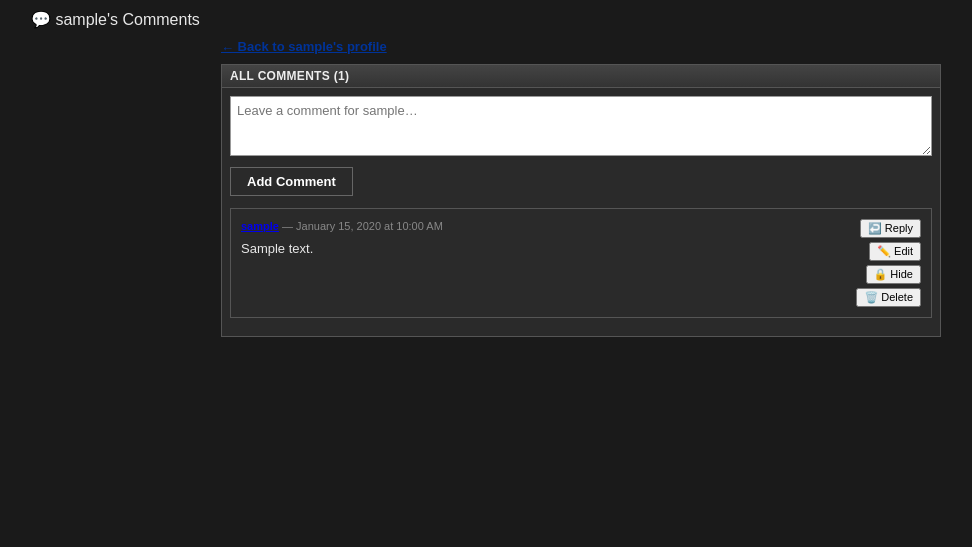
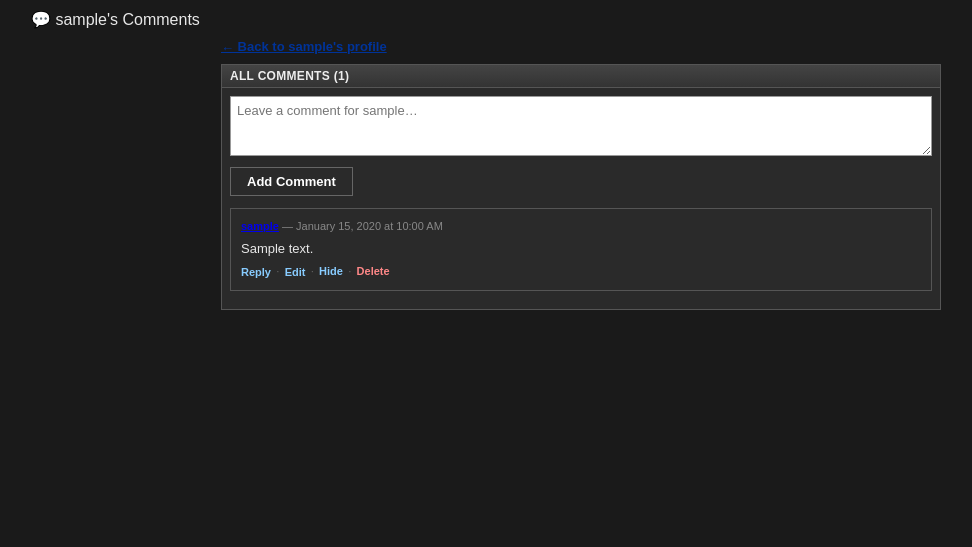
Before and after one commit to brickface082/millennial-space, a Flask app: page /profile/sample/comments in a window 1280 px wide. Shown: the part 57-604 px from the top of the page, without its empty margins (59-1031 px from the left). Run offline with Flask 3, Linux system fonts and the light colour scheme; a user stored in the database is signed in; tables that the repository leaves empty hold one stand-in row (values such as "Sample post"); data that the repository does not hold is empty; some libraries are stand-ins or nearby versions.

Commit message:
Style comment actions as text links, not white button boxes

```diff
--- a/static/style.css
+++ b/static/style.css
@@ -1228,36 +1228,54 @@ body.dark-mode .ms-daily-inspiration-hide { color: #aaa; }
     word-break: break-word;
 }
 
-.comment-row {
-    display: flex;
-    gap: 12px;
-    align-items: flex-start;
-}
-
-.comment-main {
-    flex: 1;
-    min-width: 0;
+/* Text-link buttons — no white browser button chrome */
+.ms-link-btn {
+    color: #003399;
+    font-weight: bold;
+    text-decoration: none;
+    font-size: 12px;
+    background: none;
+    border: none;
+    padding: 0;
+    cursor: pointer;
+    font-family: inherit;
+}
+
+.ms-link-btn:hover {
+    text-decoration: underline;
+}
+
+.ms-link-btn.danger {
+    color: #cc0000;
 }
 
 .comment-main .post-body {
-    margin-bottom: 0;
+    margin-bottom: 4px;
 }
 
 .comment-actions {
     display: flex;
-    flex-direction: column;
-    align-items: flex-end;
-    gap: 4px;
-    flex-shrink: 0;
+    flex-wrap: wrap;
+    align-items: center;
+    gap: 2px 0;
+    margin-top: 2px;
+    font-size: 11px;
 }
 
 .comment-actions form {
+    display: inline;
     margin: 0;
 }
 
 .comment-actions .ms-link-btn {
     font-size: 11px;
     white-space: nowrap;
+}
+
+.comment-actions .comment-action-sep {
+    color: #aaa;
+    margin: 0 5px;
+    user-select: none;
 }
 
 .comment-reply {
@@ -1459,6 +1477,20 @@ body.dark-mode .member-row {
 body.dark-mode .comment-reply {
     background: #1e2a35 !important;
     border-left-color: var(--accent, #6a9fd8) !important;
+}
+
+body.dark-mode .ms-link-btn {
+    color: #88ccff !important;
+    background: none !important;
+    border: none !important;
+}
+
+body.dark-mode .ms-link-btn.danger {
+    color: #ff8888 !important;
+}
+
+body.dark-mode .comment-actions .comment-action-sep {
+    color: #666 !important;
 }
 
 body.dark-mode .ms-box-header {
--- a/templates/_comment_threads.html
+++ b/templates/_comment_threads.html
@@ -1,7 +1,29 @@
+{% macro comment_action_links(comment) %}
+{% if current_user.is_authenticated %}
+<div class="comment-actions">
+    <button type="button" class="ms-link-btn" onclick="toggleReplyForm({{ comment.id }})">Reply</button>
+    {% if current_user.id == comment.author_id %}
+    <span class="comment-action-sep">·</span>
+    <button type="button" class="ms-link-btn" onclick="toggleEditForm({{ comment.id }})">Edit</button>
+    {% endif %}
+    {% if is_owner %}
+    <span class="comment-action-sep">·</span>
+    <form method="POST" action="{{ url_for('toggle_comment_private', comment_id=comment.id) }}">
+        <button type="submit" class="ms-link-btn">{% if comment.is_private %}Unhide{% else %}Hide{% endif %}</button>
+    </form>
+    {% endif %}
+    {% if is_owner or current_user.id == comment.author_id %}
+    <span class="comment-action-sep">·</span>
+    <form method="POST" action="{{ url_for('delete_comment', comment_id=comment.id) }}" onsubmit="return confirm('Delete this comment?');">
+        <button type="submit" class="ms-link-btn danger">Delete</button>
+    </form>
+    {% endif %}
+</div>
+{% endif %}
+{% endmacro %}
+
 {% for comment, replies in comment_threads %}
 <div class="post-card{% if comment.is_private %} comment-private{% endif %}">
-    <div class="comment-row">
-        <div class="comment-main">
     <p class="post-timestamp">
         <strong><a href="{{ url_for('profile', username=comment.author.username) }}">{{ comment.author.username }}</a></strong>
         — {{ comment.timestamp.strftime('%B %d, %Y at %I:%M %p') }}
@@ -10,26 +32,7 @@
         {% endif %}
     </p>
     <div class="post-body" id="comment-body-{{ comment.id }}">{{ comment.body | bbcode }}</div>
-        </div>
-        {% if current_user.is_authenticated %}
-        <div class="comment-actions">
-            <button type="button" class="ms-link-btn comment-reply-btn" onclick="toggleReplyForm({{ comment.id }})">↩️ Reply</button>
-            {% if current_user.id == comment.author_id %}
-            <button type="button" class="ms-link-btn" onclick="toggleEditForm({{ comment.id }})">✏️ Edit</button>
-            {% endif %}
-            {% if is_owner %}
-            <form method="POST" action="{{ url_for('toggle_comment_private', comment_id=comment.id) }}">
-                <button type="submit" class="ms-link-btn">{% if comment.is_private %}👁️ Unhide{% else %}🔒 Hide{% endif %}</button>
-            </form>
-            {% endif %}
-            {% if is_owner or current_user.id == comment.author_id %}
-            <form method="POST" action="{{ url_for('delete_comment', comment_id=comment.id) }}" onsubmit="return confirm('Delete this comment?');">
-                <button type="submit" class="ms-link-btn danger">🗑️ Delete</button>
-            </form>
-            {% endif %}
-        </div>
-        {% endif %}
-    </div>
+    {{ comment_action_links(comment) }}
     {% if current_user.is_authenticated and current_user.id == comment.author_id %}
     <form id="edit-form-{{ comment.id }}" class="ms-form comment-edit-form" method="POST" action="{{ url_for('edit_comment', comment_id=comment.id) }}" style="display:none;">
         <textarea name="body" rows="2">{{ comment.body }}</textarea>
@@ -46,8 +49,6 @@
 
     {% for reply in replies %}
     <div class="comment-reply{% if reply.is_private %} comment-private{% endif %}">
-        <div class="comment-row">
-            <div class="comment-main">
         <p class="post-timestamp">
             <strong><a href="{{ url_for('profile', username=reply.author.username) }}">{{ reply.author.username }}</a></strong>
             — {{ reply.timestamp.strftime('%B %d, %Y at %I:%M %p') }}
@@ -56,26 +57,7 @@
             {% endif %}
         </p>
         <div class="post-body" id="comment-body-{{ reply.id }}">{{ reply.body | bbcode }}</div>
-            </div>
-            {% if current_user.is_authenticated %}
-            <div class="comment-actions">
-                <button type="button" class="ms-link-btn comment-reply-btn" onclick="toggleReplyForm({{ reply.id }})">↩️ Reply</button>
-                {% if current_user.id == reply.author_id %}
-                <button type="button" class="ms-link-btn" onclick="toggleEditForm({{ reply.id }})">✏️ Edit</button>
-                {% endif %}
-                {% if is_owner %}
-                <form method="POST" action="{{ url_for('toggle_comment_private', comment_id=reply.id) }}">
-                    <button type="submit" class="ms-link-btn">{% if reply.is_private %}👁️ Unhide{% else %}🔒 Hide{% endif %}</button>
-                </form>
-                {% endif %}
-                {% if is_owner or current_user.id == reply.author_id %}
-                <form method="POST" action="{{ url_for('delete_comment', comment_id=reply.id) }}" onsubmit="return confirm('Delete this reply?');">
-                    <button type="submit" class="ms-link-btn danger">🗑️ Delete</button>
-                </form>
-                {% endif %}
-            </div>
-            {% endif %}
-        </div>
+        {{ comment_action_links(reply) }}
         {% if current_user.is_authenticated and current_user.id == reply.author_id %}
         <form id="edit-form-{{ reply.id }}" class="ms-form comment-edit-form" method="POST" action="{{ url_for('edit_comment', comment_id=reply.id) }}" style="display:none;">
             <textarea name="body" rows="2">{{ reply.body }}</textarea>
```
Lines whose indentation alone changed are shown as unchanged.
